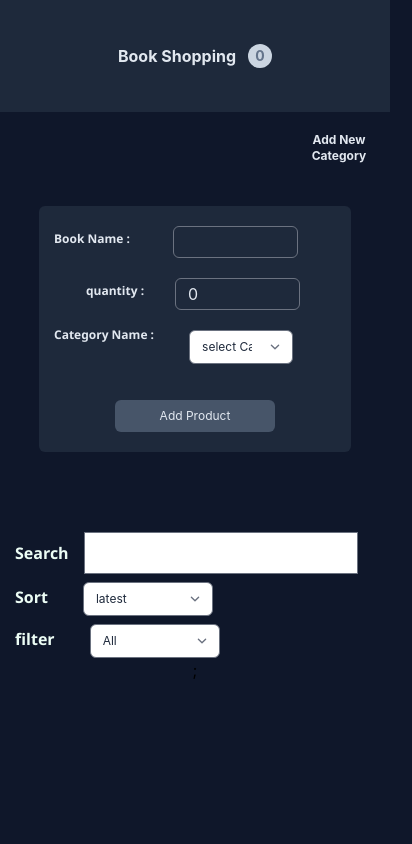
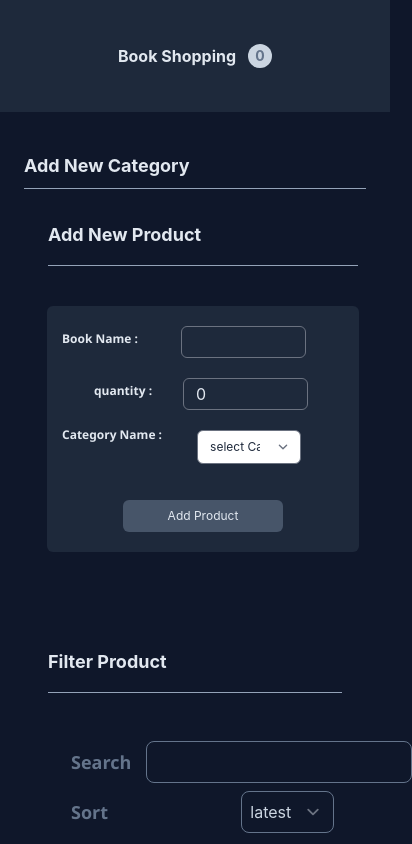
Before and after one commit to parisasetvati/Book-Froshgah, a React (Create React App) app: page / in a window 390 px wide. Shown: the top 844 px of the page, 412 px wide, since content can reach past the window. Built offline with nearby package versions, Linux system fonts and the light colour scheme.

Commit message:
add tooltip last Edit & Responsive UI

```diff
--- a/package.json
+++ b/package.json
@@ -13,6 +13,7 @@
     "react-scripts": "5.0.0",
     "react-toast-notifications": "^2.5.1",
     "react-toastify": "^8.2.0",
+    "react-tooltip": "^5.8.1",
     "web-vitals": "^2.1.4"
   },
   "scripts": {
--- a/src/components/AddCategory/AddCategory.js
+++ b/src/components/AddCategory/AddCategory.js
@@ -22,9 +22,11 @@ const AddCategory = ({categoryHandler}) => {
        }
 
     return (
-    <section className="w-full ">
+    <section className=" mx-6 mt-6" >
+       <div className={`w-full  ${isShow ? "" : "hidden"}`}>
+<h1 className= "text-slate-200 text-lg font-bold border-b my-8 py-4 mx-4 border-slate-400">Add New Category</h1>
 
-        <div className={`max-[900px]:w-4/5  max-[900px]:mx-auto lg:w-4/5 bg-slate-800 w-2/5 h-1/5 flex justify-center items-center rounded-md mx-auto mt-10  p-6  ${isShow ? "" : "hidden"}  `}  >
+        <div className="max-[900px]:w-4/5  max-[900px]:mx-auto lg:w-4/5 bg-slate-800 w-2/5 h-1/5 flex justify-center items-center rounded-md mx-auto mt-10  p-6 "  >
 
 
         <form className="flex  flex-col   text-xs w-full my-5 text-slate-200">
@@ -45,7 +47,9 @@ const AddCategory = ({categoryHandler}) => {
         </form>
 
         </div>
-         <button className={`${isShow && "hidden"} g-transparent  text-slate-200 text-xs font-bold ml-72 mt-5  hover:text-slate-400 duration-150`} onClick={()=>{setIsShow(!isShow)}}>Add New Category</button>
+</div>
+         <button className={`${isShow && "hidden"} bg-transparent w-full border-slate-400 border-b text-slate-200 text-lg font-bold mt-10  pb-2 flex justify-start hover:text-slate-400 duration-150`} onClick={()=>{setIsShow(!isShow)}}>Add New Category</button>
+
          </section>
      );
 }
--- a/src/components/BookForm/BookForm.js
+++ b/src/components/BookForm/BookForm.js
@@ -17,7 +17,10 @@ const BookForm = ({addproduct,addcategory,edit}) => {
        // setCategoryName("");
     }
     return (
-        <section className="w-full">
+        <section className="w-full mx-2">
+
+<h1 className=" text-slate-200 text-lg font-bold border-b my-4 py-4 mx-10 border-slate-400">Add New Product</h1>
+
             <div  className=" max-[900px]:w-4/5  max-[900px]:mx-auto lg:w-4/5 bg-slate-800 w-2/5 h-1/5 flex  items-center rounded-md mx-auto mt-10 mb-20"  >
 
             <form className="flex  flex-col   text-xs w-full my-5 text-slate-200">
--- a/src/components/BookList/BookList.js
+++ b/src/components/BookList/BookList.js
@@ -3,9 +3,11 @@ import { BiTrash,BiMessageSquareEdit} from "react-icons/bi";
 import { useState } from "react";
 import ProductEdit from "../ProductEdit/ProductEdit";
 import BookForm from "../BookForm/BookForm";
+import 'react-tooltip/dist/react-tooltip.css';
+import {Tooltip } from 'react-tooltip'
 const BookList = ({productlist,categories,setProductlist,addcategory,onUpdate}) => {
   const[edit,setEdit]=useState({productName:"",id:null,category:"",creatEdit:""})
-  // const[newValue,setnewValue]=useState(edit.id ? {productName:edit.productName, id:edit.id, quantity:edit.quantity} :{productName:"", id:edit.id, quantity:0})
+
 
     const findCategory=(categoryId)=> {
   return  categories.find((c)=>c.id === parseInt(categoryId)).category};
@@ -18,43 +20,43 @@ setProductlist(filterProduct);
 
     onUpdate(edit.id ,product);
     setEdit({productName:"",id:null,category:"",creatEdit:""})
-    // console.log(edit);
-  //   e.preventDefault();
 
-    // setnewValue({productName:"", id:"", quantity:0});
   };
-//   const editProduct=(product)=>{
-// //onEditProduct(id,newValue);
 
-//  console.log(product);
-//  setEdit(product);
-//   }
 
   const renderProduct=()=>{
-   return <div  className="flex flex-col  h-full justify-center items-center"  >
-    {productlist.map((products)=>{
-    // console.log(products);
-     return <div  key={products.id} className="bg-slate-800 w-5/6 h-94 py-4 px-6 text-sm font-bold  flex  items-center justify-between  rounded-md  text-slate-200  mx-20 my-5">
 
 
 
+   return <div  className="flex flex-col  h-full justify-center items-center mx-10 "  >
+    {productlist.map((products)=>{
+    // console.log(products);
+     return <div  key={products.id}   className=" w-full pb-6  px-3  text-sm font-bold  flex  items-center justify-between    text-slate-400  mx-20 my-6  border-b border-slate-400  ">
+
+     <div>
+     <span className="text-lg mx-6 "> {products.productName} </span>
+      </div>
+
       <div className="flex items-center">
-      <span className="text-lg mx-6  w-20 "> {products.productName} </span>
-      <span className="mx-4  w-28  h-6 bg-slate-300 border-2 border-slate-700 rounded-md px-5 py-2  flex justify-center items-center text-slate-500 text-sm ">{findCategory(products.categoryId)}</span>
+
+      <span className="mx-4  w-auto h-6  border-2 border-slate-700 rounded-md px-6   flex justify-center items-center text-slate-300 text-sm ">{findCategory(products.categoryId)}</span>
 
      <span className=" mx-4 w-6 h-6 bg-slate-300 rounded-full ml-3  flex justify-center items-center text-slate-500 text-sm ">{products.quantity}</span>
 
 
      <button className="mx-4 flex justify-center items-center border-red-700 border-2 w-8 h-8 bg-transparent text-slate-200 rounded-md text-xs" onClick={()=>deleteProduct(products.id)}><BiTrash className=" text-md font-bold" /></button>
-     <button className="mx-4 flex justify-center items-center border-slate-400 border-2 w-8 h-8 bg-transparent text-slate-200 rounded-md text-xs"onClick={()=>setEdit(products)} ><BiMessageSquareEdit className=" text-lg font-bold" /></button>
+     <button className="mx-4 flex justify-center items-center border-slate-400 border-2 w-8 h-8 bg-transparent text-slate-200 rounded-md text-xs"  data-tooltip-id="my-tooltip"  data-tooltip-content= {products.creatEdit &&   new Date(products.creatEdit).toLocaleString("fa-IR")} onClick={()=>setEdit(products)} ><BiMessageSquareEdit className=" text-lg font-bold" /></button>
      <div>
-      <div className="flex  flex-col item-center justify-center ">
-        <label className="text-sm ">Date Create:</label>
-        <span className="mx-1  w-20 h-4 bg-slate-300 border-2 border-slate-700  rounded-md px-8 py-3 flex justify-center items-center text-slate-500 text-sm ">{new Date(products.createdArt).toLocaleDateString("fa-IR")}</span>
-        </div>
+
+        <span className="mx-1  h-4  border-2 border-slate-700  rounded-md px-6 py-4 flex justify-center items-center text-slate-300 text-sm ">{new Date(products.createdArt).toLocaleDateString("fa-IR")}</span>
+
      <div className="flex flex-col item-center justify-center ">
-     <label className={`${products.creatEdit ? "": "hidden"} text-sm`}>Last Edit:</label>
-     <span className={`${products.creatEdit ? "": "hidden"} mx-1  w-20 h-10 bg-slate-300 border-2 border-slate-700      rounded-md px-8 py-3 flex justify-center items-center text-slate-500 text-sm "`}>{ new Date(products.creatEdit).toLocaleString("fa-IR")}</span>
+     <Tooltip id="my-tooltip"/>
+     {/* <label className={`${products.creatEdit ? "": "hidden"} text-sm`}>Last Edit:</label> */}
+     {/* <span className={`${products.creatEdit ? "": "hidden"} mx-1  w-20 h-10 bg-slate-300 border-2 border-slate-700      rounded-md px-8 py-3 flex justify-center items-center text-slate-500 text-sm "`}>{ new Date(products.creatEdit).toLocaleString("fa-IR")}</span>  */}
+     {/* <div className={show ?  '' : 'hidden'} >
+      LastEdit:{ new Date(hover.creatEdit).toLocaleString("fa-IR")}
+     </div> */}
       </div>
 
       </div>
@@ -67,7 +69,10 @@ setProductlist(filterProduct);
   };
     return (
       <div>
+       <h1 className=" text-slate-200 text-lg font-bold border-b mx-10 py-4 mt-24 border-slate-400">Product List</h1>
+
  {edit.id ? <BookForm   addproduct={onUpdateProduct} addcategory={addcategory}  edit={edit}/> :  renderProduct()}
+
       </div>
 
 
--- a/src/components/Filtercategory/Filtercategory.js
+++ b/src/components/Filtercategory/Filtercategory.js
@@ -1,12 +1,12 @@
 const Filtercategory = ({addcategory, filtercategory,onfilter}) => {
     return (
-        <div>
-            <label>filter</label>
-            <select  className='rounded-md mt-2 ml-5 w-1/3 text-slate-800 text-xs h-2/4' onChange={onfilter}  value={filtercategory} >
-<option value="">All</option>
+        <div className="w-full flex justify-between items-center px-8 my-4 ">
+            <label className="text-slate-500 text-lg">Filter</label>
+            <select  className="bg-transparent border border-slate-500 rounded-lg p-2 w-2/6 text-slate-300" onChange={onfilter}  value={filtercategory} >
+<option className="text-slate-800" value="">All</option>
 
     {addcategory.map((p)=>{
-return <option key={p.id} value={p.id} >{p.category}</option>
+return <option key={p.id} value={p.id}  className="text-slate-800 ">{p.category}</option>
     })}
     </select>
         </div>
--- a/src/components/Home.js
+++ b/src/components/Home.js
@@ -170,9 +170,14 @@ setSearchValue(e.target.value.trim().toLowerCase());
       <BookForm addproduct={addproduct} addcategory={addcategory} />
       </div>
       <div className="lg:w-full">
+      <section className="mx-6 my-8">
+
+
+<h1 className=" text-slate-200 text-lg font-bold border-b my-4 mx-10 py-4 mx-6 border-slate-400">Filter Product</h1>
       <Search  searchValue={searchValue} onSearch={searchHandler} />
    <Sort sort={sort} onSort={sortHandler}/>
    <Filtercategory filtercategory={filtercategory} onfilter={filterHandler} addcategory={addcategory}/>
+   </section>
      <BookList productlist={filterproduct} categories={addcategory} onUpdate={onUpdate}  setProductlist={setProductlist} addcategory={addcategory}/>
 
       </div>
--- a/src/components/Search/Search.js
+++ b/src/components/Search/Search.js
@@ -5,13 +5,13 @@ const Search = ({searchValue,onSearch }) => {
 
 
     return(
-<section>
-    <div>
-        <label>Search</label>
-        <input type="text" value={searchValue} onChange={onSearch}></input>
+
+    <div className="w-full flex justify-between items-center px-8 mt-12 ">
+        <label className="text-slate-500 text-lg">Search</label>
+        <input className="bg-transparent border border-slate-500 rounded-lg p-2" type="text" value={searchValue} onChange={onSearch}></input>
     </div>
 
-</section>
+
     );
 };
 export default Search;
--- a/src/components/Sort/Sort.js
+++ b/src/components/Sort/Sort.js
@@ -1,14 +1,18 @@
 const Sort = ({sort,onSort}) => {
     return (
-        <div>
-            <label>Sort</label>
-            <select  className='rounded-md mt-2 ml-5 w-1/3 text-slate-800 text-xs h-2/4' onChange={onSort}  value={sort} >
-<option >latest</option>
-<option>earlist</option>
+        <section lassName="mx-8 my-8">
+
+
+        <div className="w-full flex justify-between items-center px-8 my-2  ">
+            <label className="text-slate-500 text-lg">Sort</label>
+            <select  className="bg-transparent border border-slate-500 rounded-lg p-2  w-2/6 text-slate-300" onChange={onSort}  value={sort} >
+<option className="text-slate-800 " >latest</option>
+<option className="text-slate-800 ">earlist</option>
 
 
     </select>
         </div>
+        </section>
 
      );
 }
```
Also changed, not shown: 1 other file (tests, documents, lock files or other folders).
